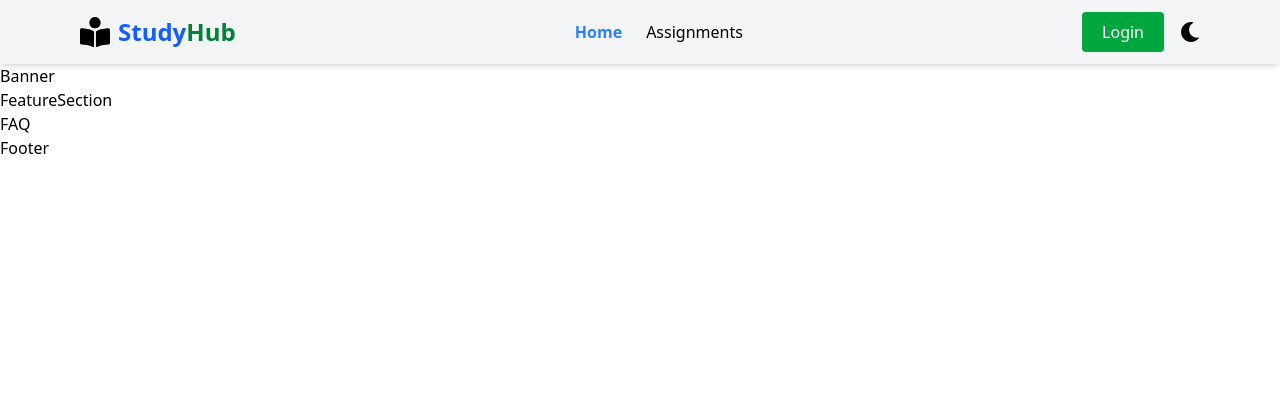
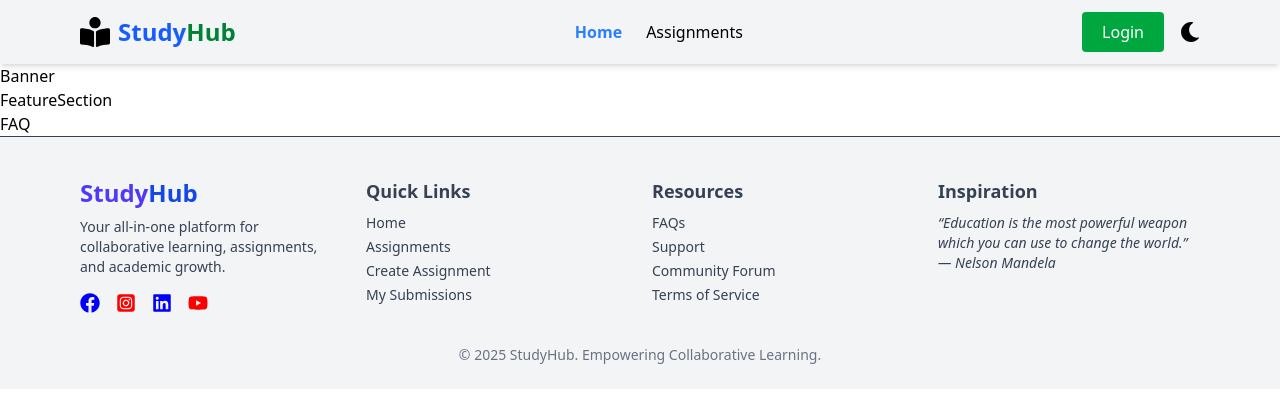
Before and after one commit to Topan-Roy/online-group-study-client11, a React (Vite) app: page / in a window 1280 px wide. Shown: the top 402 px of the page. Built offline with nearby package versions, Linux system fonts and the light colour scheme; no server answers.

Commit message:
added footer

```diff
--- a/src/Shared/Footer.jsx
+++ b/src/Shared/Footer.jsx
@@ -1,10 +1,63 @@
 import React from 'react';
+import { FaFacebook, FaLinkedin, FaYoutube } from 'react-icons/fa';
+import { FaSquareInstagram } from 'react-icons/fa6';
+
 
 const Footer = () => {
   return (
-    <div>
-      Footer
-    </div>
+    <footer className="bg-gray-100 dark:bg-gray-900 text-gray-700 dark:text-gray-300 border-t dark:border-gray-700 pt-10 pb-6 px-4 md:px-20">
+      <div className="max-w-7xl mx-auto grid grid-cols-1 sm:grid-cols-2 md:grid-cols-4 gap-6">
+
+        {/* Branding */}
+        <div>
+          <h2 className="text-2xl font-bold text-indigo-600 dark:text-indigo-400">Study<span className="text-blue-700 dark:text-blue-300">Hub</span></h2>
+          <p className="mt-2 text-sm">
+            Your all-in-one platform for collaborative learning, assignments, and academic growth.
+          </p>
+          <div className="flex gap-4 mt-4 text-xl">
+             <a href="https://www.facebook.com/TopanRoy41105/" ><FaFacebook  color='blue'/></a>
+        <a href="https://www.instagram.com/topan_roy41105/?igsh=dWdpYmUxcDNuZnhz#" ><FaSquareInstagram  color='red'/></a>
+        <a href="https://www.linkedin.com/in/topanroy/" ><FaLinkedin color='blue'/></a>
+        <a href="https://www.youtube.com/@Topanroy-t5q" ><FaYoutube color='red'/></a>
+          </div>
+        </div>
+
+        {/* Quick Links */}
+        <div>
+          <h3 className="text-lg font-semibold mb-2">Quick Links</h3>
+          <ul className="space-y-1 text-sm">
+            <li><a href="/" className="hover:text-indigo-500">Home</a></li>
+            <li><a href="/assignments" className="hover:text-indigo-500">Assignments</a></li>
+            <li><a href="/create-assignment" className="hover:text-indigo-500">Create Assignment</a></li>
+            <li><a href="/my-submissions" className="hover:text-indigo-500">My Submissions</a></li>
+          </ul>
+        </div>
+
+        {/* Resources */}
+        <div>
+          <h3 className="text-lg font-semibold mb-2">Resources</h3>
+          <ul className="space-y-1 text-sm">
+            <li className="hover:text-indigo-500">FAQs</li>
+            <li className="hover:text-indigo-500">Support</li>
+            <li className="hover:text-indigo-500">Community Forum</li>
+            <li className="hover:text-indigo-500">Terms of Service</li>
+          </ul>
+        </div>
+
+        {/* Quote / Motto */}
+        <div>
+          <h3 className="text-lg font-semibold mb-2">Inspiration </h3>
+          <p className="text-sm italic">
+            “Education is the most powerful weapon which you can use to change the world.” <br />— Nelson Mandela
+          </p>
+        </div>
+      </div>
+
+      {/* Bottom Bar */}
+      <div className="mt-8 text-center text-sm text-gray-500 dark:text-gray-400">
+        &copy; {new Date().getFullYear()} StudyHub. Empowering Collaborative Learning.
+      </div>
+    </footer>
   );
 };
 
```
